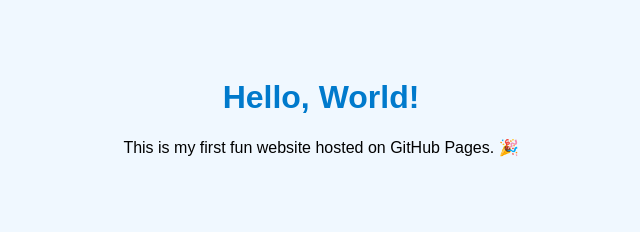
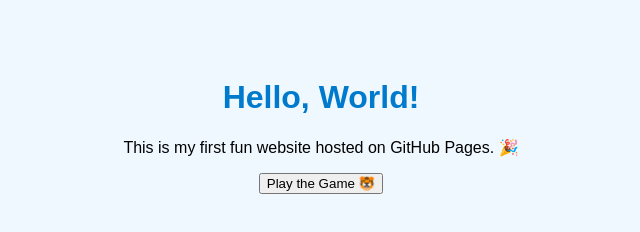
Before and after one commit to Khin-Nawarat/Khin-Nawarat.github.io, a plain HTML site: page index.html in a window 1280 px wide. Shown: the whole page, without its empty margins (319-959 px from the left). Drawn offline with Linux system fonts and the light colour scheme.

Commit message:
update index.html

```diff
--- a/index.html
+++ b/index.html
@@ -17,5 +17,6 @@
 <body>
   <h1>Hello, World!</h1>
   <p>This is my first fun website hosted on GitHub Pages. 🎉</p>
+  <button onclick="window.location.href='game.html'">Play the Game 🐯</button>
 </body>
 </html>
```
